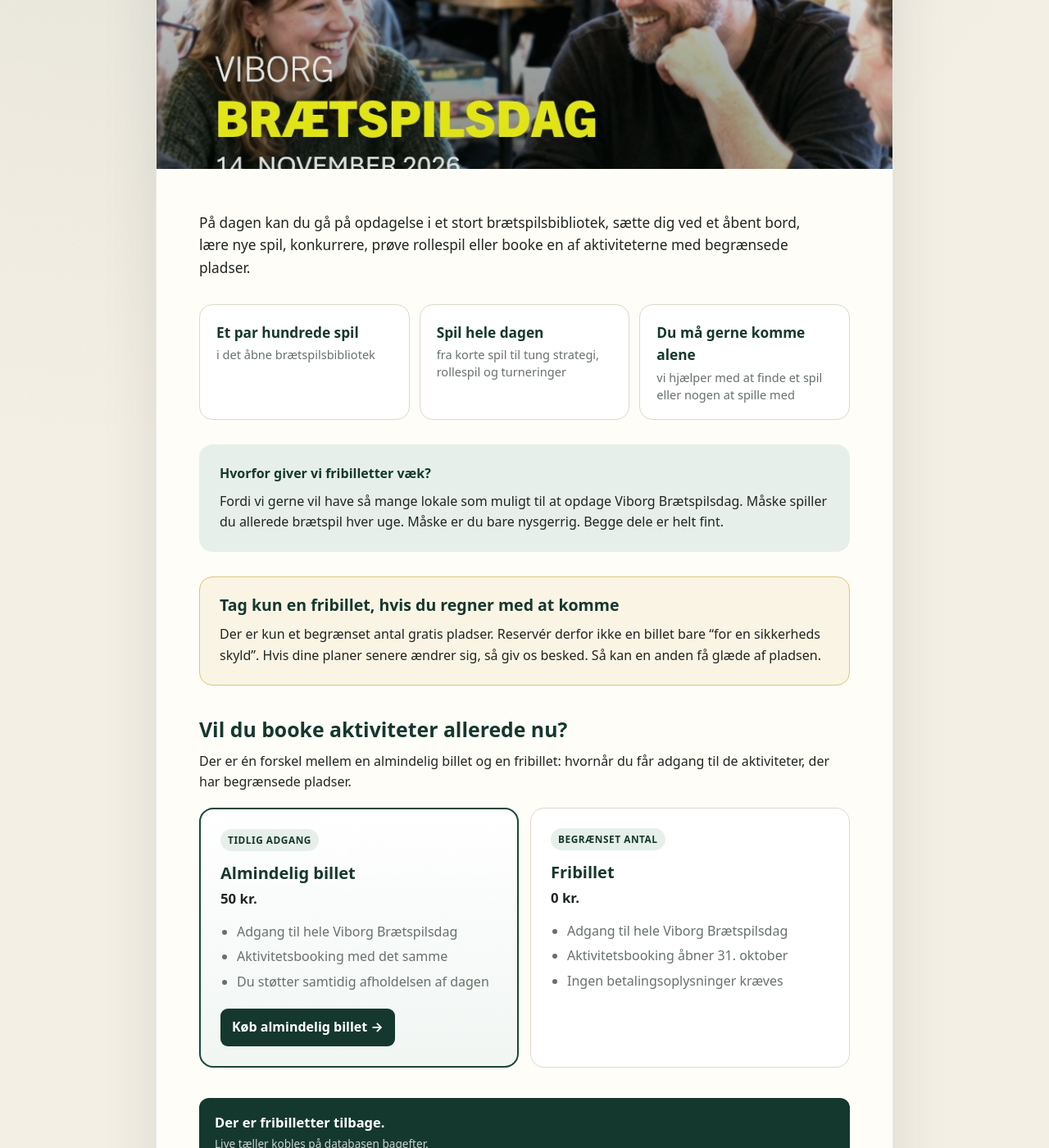
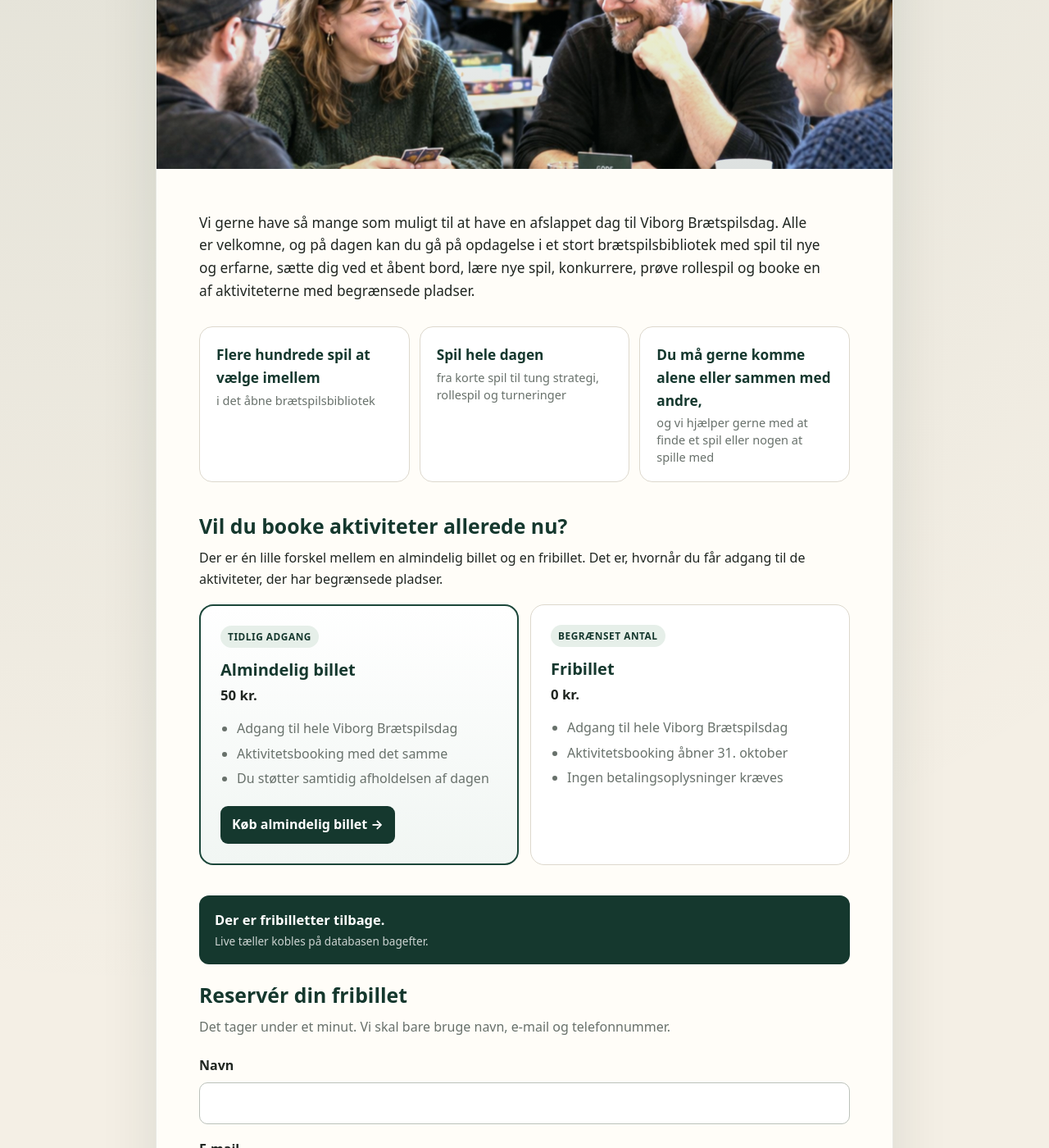
Before and after one commit to Andrejao/spilex, a Jekyll site: the page built from fribillet2.html, in a window 1280 px wide and 1400 px high, scrolled down 750 px. Shown: the whole window at 82% size. Built offline with Jekyll 4.4.1, drawn with Linux system fonts in a browser that asks for light colours; some of the changed text lies outside the part shown.

Commit message:
Update fribillet2.html

```diff
--- a/fribillet2.html
+++ b/fribillet2.html
@@ -1270,8 +1270,8 @@
 
       <p class="hero-lead">
 
-        Få en af de begrænsede fribilletter til
-        Viborg Brætspilsdag.
+        <strong></b>Få en af de begrænsede fribilletter til
+        Viborg Brætspilsdag.</strong>
 
         Kom alene, med en ven eller med hele spillegruppen
         til en afslappet dag med spil, nye mennesker og
@@ -1318,7 +1318,7 @@
     >
 
       <img
-        src="/assets/images/delebillede2.jpg"
+        src="/assets/images/stemning/stemning5.jpg"
         alt="Stemning fra Viborg Brætspilsdag"
         loading="eager"
 
@@ -1340,9 +1340,11 @@
 
       <p class="intro">
 
-        På dagen kan du gå på opdagelse i et stort
-        brætspilsbibliotek, sætte dig ved et åbent bord,
-        lære nye spil, konkurrere, prøve rollespil eller
+        Vi gerne have så mange som muligt til at have en afslappet dag til Viborg Brætspilsdag.
+
+        Alle er velkomne, og på dagen kan du gå på opdagelse i et stort
+        brætspilsbibliotek med spil til nye og erfarne, sætte dig ved et åbent bord,
+        lære nye spil, konkurrere, prøve rollespil og
         booke en af aktiviteterne med begrænsede pladser.
 
       </p>
@@ -1359,7 +1361,7 @@
         <div class="proof">
 
           <span class="proof-number">
-            Et par hundrede spil
+            Flere hundrede spil at vælge imellem
           </span>
 
           <span class="proof-text">
@@ -1385,11 +1387,11 @@
         <div class="proof">
 
           <span class="proof-number">
-            Du må gerne komme alene
+            Du må gerne komme alene eller sammen med andre,
           </span>
 
           <span class="proof-text">
-            vi hjælper med at finde et spil eller nogen at spille med
+            og vi hjælper gerne med at finde et spil eller nogen at spille med
           </span>
 
         </div>
@@ -1399,55 +1401,7 @@
 
 
 
-      <!-- =================================================
-           WHY FREE?
-           ================================================= -->
-
-      <div class="local-box">
-
-        <strong>
-          Hvorfor giver vi fribilletter væk?
-        </strong>
-
-        <p style="margin-top:8px;">
-
-          Fordi vi gerne vil have så mange lokale som muligt
-          til at opdage Viborg Brætspilsdag.
-
-          Måske spiller du allerede brætspil hver uge.
-          Måske er du bare nysgerrig.
-
-          Begge dele er helt fint.
-
-        </p>
-
-      </div>
-
-
-
-      <!-- =================================================
-           NO-SHOW / COMMITMENT
-           ================================================= -->
-
-      <div class="commitment-box">
-
-        <h2>
-          Tag kun en fribillet, hvis du regner med at komme
-        </h2>
-
-        <p>
-
-          Der er kun et begrænset antal gratis pladser.
-
-          Reservér derfor ikke en billet bare
-          “for en sikkerheds skyld”.
-
-          Hvis dine planer senere ændrer sig, så giv os
-          besked. Så kan en anden få glæde af pladsen.
-
-        </p>
-
-      </div>
+
 
 
 
@@ -1462,8 +1416,8 @@
 
       <p>
 
-        Der er én forskel mellem en almindelig billet og
-        en fribillet: hvornår du får adgang til de
+        Der er én lille forskel mellem en almindelig billet og
+        en fribillet. Det er, hvornår du får adgang til de
         aktiviteter, der har begrænsede pladser.
 
       </p>
@@ -1937,6 +1891,30 @@
       <div class="divider"></div>
 
 
+      <!-- =================================================
+           NO-SHOW / COMMITMENT
+           ================================================= -->
+
+      <div class="commitment-box">
+
+        <h2>
+          Tag kun en fribillet, hvis du regner med at komme
+        </h2>
+
+        <p>
+
+          Vi vil gerne, at du kommer!
+
+          Reservér dog ikke en billet bare
+          “for en sikkerheds skyld”, da der kun er et begrænset antal gratis pladser.
+
+          Og hvis dine planer senere ændrer sig, så giv os
+          besked. Så kan en anden få glæde af pladsen :-)
+
+        </p>
+
+      </div>
+
 
       <!-- =================================================
            ALTERNATIV: FRIVILLIG
@@ -2068,12 +2046,169 @@
 
 
 
+  <!-- Partnere -->
+  <section class="partners-section">
+
+  <div class="container">
+
+    <div class="partners-heading">
+      <p class="eyebrow">Tak for hjælpen</p>
+
+      <h2>De gør dagen mulig</h2>
+
+      <p>
+        Viborg Brætspilsdag bliver til i samarbejde med virksomheder,
+        organisationer og frivillige aktører, som hjælper med præmier,
+        materialer, aktiviteter og praktisk støtte.
+      </p>
+    </div>
+
+
+
+{% assign tak = site.data.partnere | where: "gruppe", "tak" %}
+
+    {% if tak.size > 0 %}
+
+<div class="partner-group partner-group-featured">
+
+      <h3>En helt særlig tak for at være med til at gøre dagen mulig til</h3>
+
+      <div class="logo-grid">
+
+        {% for partner in tak %}
+
+          {% if partner.url != "" %}
+          <a
+            class="logo-card"
+            href="{{ partner.url }}"
+            target="_blank"
+            rel="noopener"
+            aria-label="{{ partner.navn }}"
+          >
+          {% else %}
+          <div class="logo-card">
+          {% endif %}
+
+            <img
+              src="{{ partner.logo | relative_url }}"
+              alt="{{ partner.navn }}"
+              loading="lazy"
+            >
+
+          {% if partner.url != "" %}
+          </a>
+          {% else %}
+          </div>
+          {% endif %}
+
+        {% endfor %}
+
+      </div>
+
+    </div>
+
+    {% endif %}
+
+    {% assign sponsorer = site.data.partnere | where: "gruppe", "sponsor" %}
+
+    {% if sponsorer.size > 0 %}
+
+    <div class="partner-group">
+
+      <h3>Sponsorer</h3>
+
+      <div class="logo-grid">
+
+        {% for partner in sponsorer %}
+
+          {% if partner.url != "" %}
+          <a
+            class="logo-card"
+            href="{{ partner.url }}"
+            target="_blank"
+            rel="noopener"
+            aria-label="{{ partner.navn }}"
+          >
+          {% else %}
+          <div class="logo-card">
+          {% endif %}
+
+            <img
+              src="{{ partner.logo | relative_url }}"
+              alt="{{ partner.navn }}"
+              loading="lazy"
+            >
+
+          {% if partner.url != "" %}
+          </a>
+          {% else %}
+          </div>
+          {% endif %}
+
+        {% endfor %}
+
+      </div>
+
+    </div>
+
+    {% endif %}
+
+
+    {% assign samarbejdspartnere = site.data.partnere | where: "gruppe", "samarbejdspartner" %}
+
+    {% if samarbejdspartnere.size > 0 %}
+
+    <div class="partner-group">
+
+      <h3>Samarbejdspartnere</h3>
+
+      <div class="logo-grid">
+
+        {% for partner in samarbejdspartnere %}
+
+          {% if partner.url != "" %}
+          <a
+            class="logo-card"
+            href="{{ partner.url }}"
+            target="_blank"
+            rel="noopener"
+            aria-label="{{ partner.navn }}"
+          >
+          {% else %}
+          <div class="logo-card">
+          {% endif %}
+
+            <img
+              src="{{ partner.logo | relative_url }}"
+              alt="{{ partner.navn }}"
+              loading="lazy"
+            >
+
+          {% if partner.url != "" %}
+          </a>
+          {% else %}
+          </div>
+          {% endif %}
+
+        {% endfor %}
+
+      </div>
+
+    </div>
+
+    {% endif %}
+
+  </div>
+
+</section>
+
   <footer>
 
     Viborg Brætspilsdag 2026 ·
     Et lokalt og frivilligt arrangeret initiativ
 
   </footer>
+
 
 
 </main>
```
